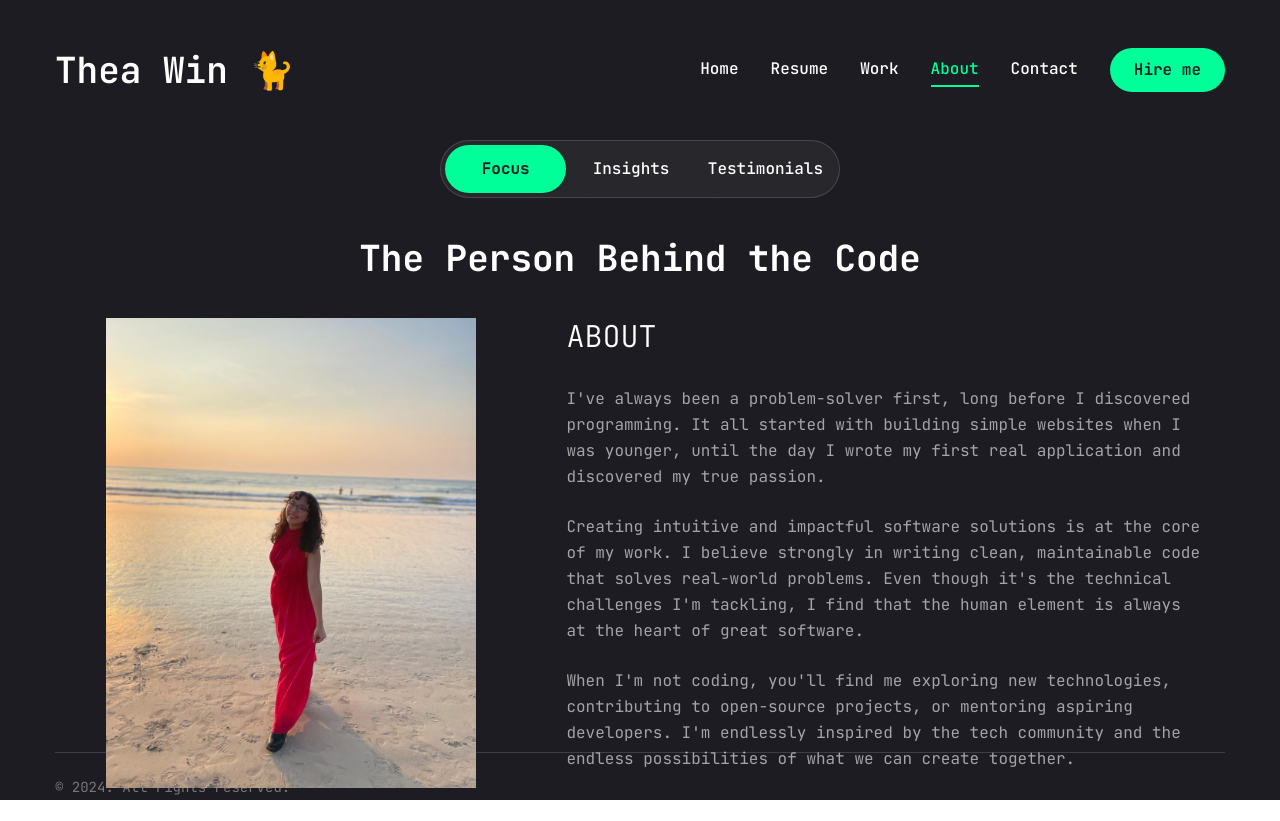
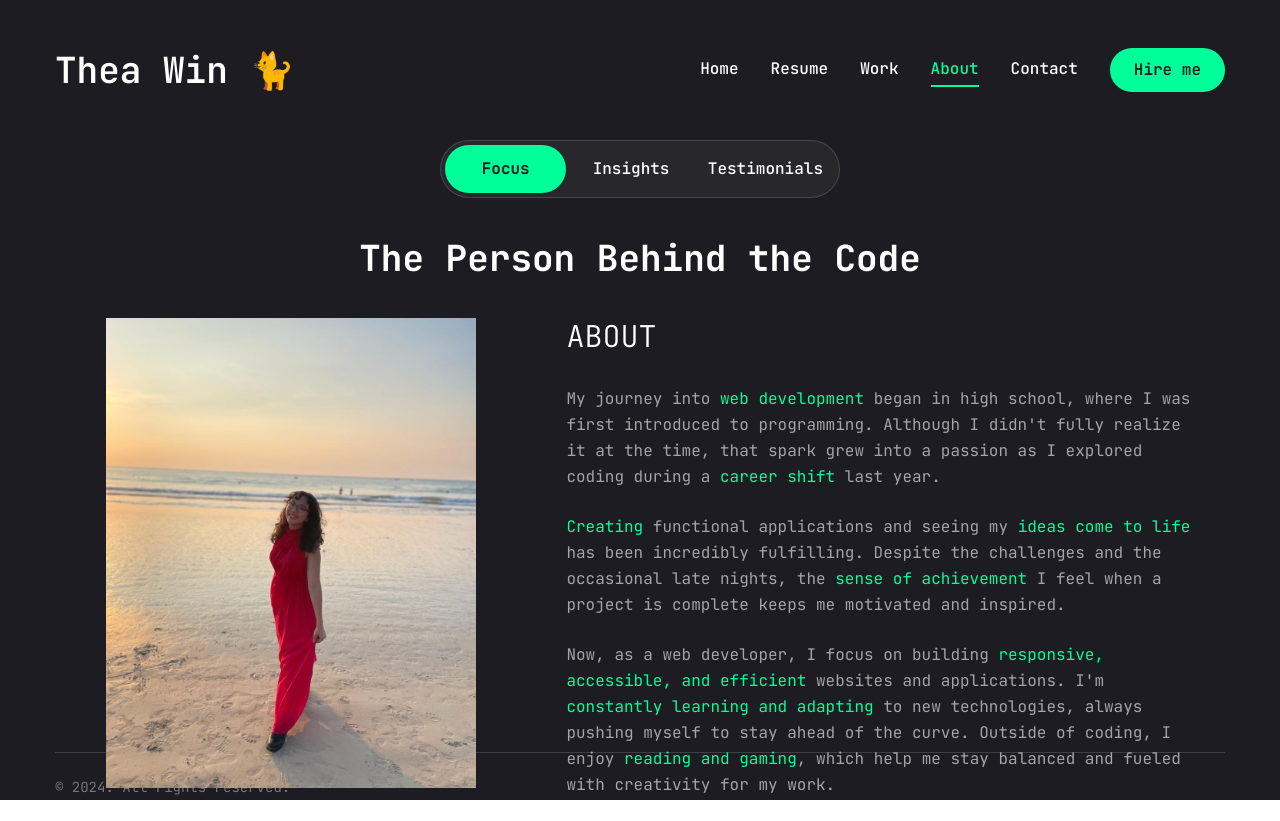
Before and after one commit to TheaWin/portfolio, a Next.js app: page /about in a window 1280 px wide. Built offline with nearby package versions, Linux system fonts and the light colour scheme.

Commit message:
update about me intro

```diff
--- a/components/Focus.jsx
+++ b/components/Focus.jsx
@@ -30,25 +30,36 @@ const Focus = () => {
           <section className="space-y-8 animate-fade-in-up animation-delay-500">
             <h2 className="text-3xl font-light">ABOUT</h2>
             <div className="space-y-6 text-white/60">
-              <p className="leading-relaxed hover:text-accent transition-colors duration-300">
-                I&apos;ve always been a problem-solver first, long before I
-                discovered programming. It all started with building simple
-                websites when I was younger, until the day I wrote my first real
-                application and discovered my true passion.
+              <p className="leading-relaxed  transition-colors duration-300">
+                My journey into{" "}
+                <span className="text-accent">web development</span> began in
+                high school, where I was first introduced to programming.
+                Although I didn't fully realize it at the time, that spark grew
+                into a passion as I explored coding during a{" "}
+                <span className="text-accent">career shift</span> last year.
               </p>
               <p className="leading-relaxed hover:text-accent transition-colors duration-300">
-                Creating intuitive and impactful software solutions is at the
-                core of my work. I believe strongly in writing clean,
-                maintainable code that solves real-world problems. Even though
-                it&apos;s the technical challenges I&apos;m tackling, I find
-                that the human element is always at the heart of great software.
+                <span className="text-accent">Creating</span> functional
+                applications and seeing my{" "}
+                <span className="text-accent">ideas come to life</span> has been
+                incredibly fulfilling. Despite the challenges and the occasional
+                late nights, the{" "}
+                <span className="text-accent">sense of achievement</span> I feel
+                when a project is complete keeps me motivated and inspired.
               </p>
               <p className="leading-relaxed hover:text-accent transition-colors duration-300">
-                When I&apos;m not coding, you&apos;ll find me exploring new
-                technologies, contributing to open-source projects, or mentoring
-                aspiring developers. I&apos;m endlessly inspired by the tech
-                community and the endless possibilities of what we can create
-                together.
+                Now, as a web developer, I focus on building{" "}
+                <span className="text-accent">
+                  responsive, accessible, and efficient
+                </span>{" "}
+                websites and applications. I&apos;m{" "}
+                <span className="text-accent">
+                  constantly learning and adapting
+                </span>{" "}
+                to new technologies, always pushing myself to stay ahead of the
+                curve. Outside of coding, I enjoy{" "}
+                <span className="text-accent">reading and gaming</span>, which
+                help me stay balanced and fueled with creativity for my work.
               </p>
             </div>
           </section>
```
